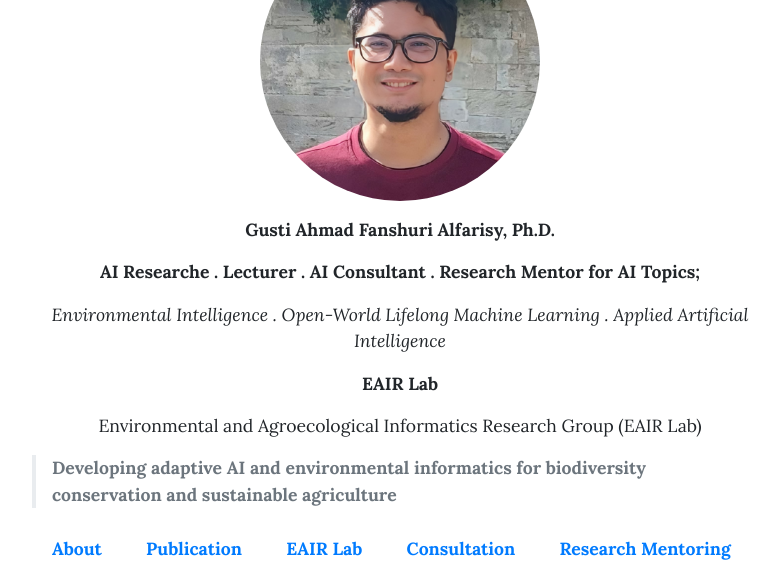
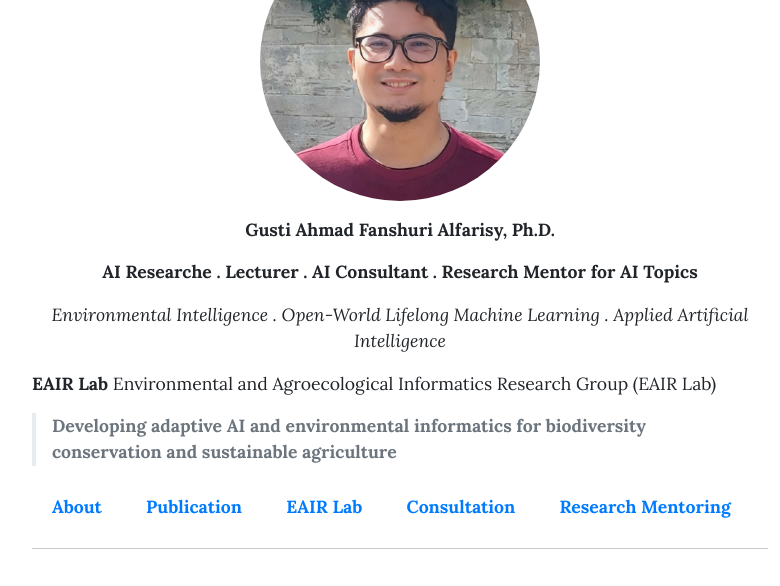
Before and after one commit to gusti-alfarisy/gusti-alfarisy.github.io, a Jekyll site: the page built from pages/home.md, in a window 1280 px wide and 900 px high, scrolled down 412 px, cut to the strip 0-586 px from the top of the window. Shown: the whole strip, without its empty margins (240-1020 px from the left). Built offline with Jekyll 4.4.1, drawn with Linux system fonts in a browser that asks for light colours.

Commit message:
update home

```diff
--- a/pages/home.md
+++ b/pages/home.md
@@ -18,15 +18,13 @@ print("Greetings from Borneo Islands...!")
 
 **Gusti Ahmad Fanshuri Alfarisy, Ph.D.**
 {: style="text-align:center;"}
-**AI Researche . Lecturer . AI Consultant . Research Mentor for AI Topics;**
+**AI Researche . Lecturer . AI Consultant . Research Mentor for AI Topics**
 {: style="text-align:center;"}
 *Environmental Intelligence . Open-World Lifelong Machine Learning . Applied Artificial Intelligence*
 {: style="text-align:center;"}
 
 **EAIR Lab**
-{: style="text-align:center;"}
 Environmental and Agroecological Informatics Research Group (EAIR Lab)
-{: style="text-align:center;"}
 
 > **Developing adaptive AI and environmental informatics for biodiversity conservation and sustainable agriculture**
 
```
